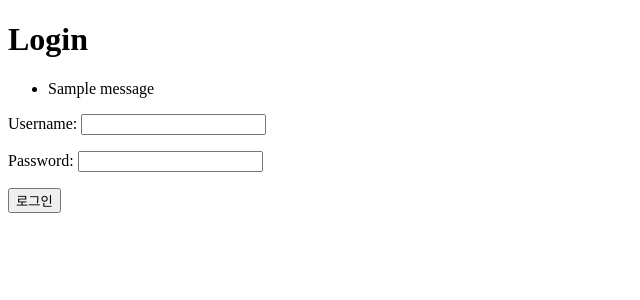
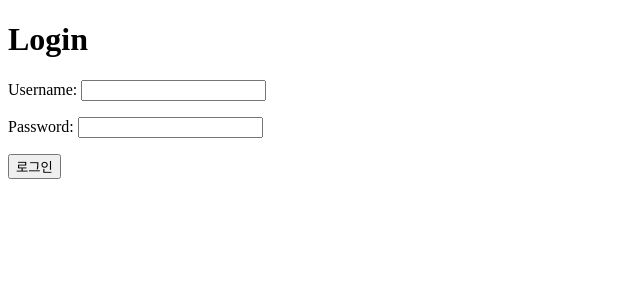
Before and after one commit to rlozl15/pystagram, a Django app: page /users/login/ in a window 1280 px wide. Shown: the top 300 px of the page, without its empty margins (0-640 px from the left). Run offline with Django 4.2, Linux system fonts and the light colour scheme; tables that the repository leaves empty hold one stand-in row (values such as "Sample post"); one stand-in notice (Sample message) is shown.

Commit message:
feat: #3 로그인 기능 개선
- 피드 페이지에 로그인 상태 표시 (사용자 이름 표기)
- message 기능 대신 form 기능을 사용해 에러 메시지 전달

```diff
--- a/templates/posts/feeds.html
+++ b/templates/posts/feeds.html
@@ -3,6 +3,7 @@
 <body>
 	<div>
 		<h1>Feeds</h1>
+		<div>{{ user.username }} (ID: {{ user.id }})</div>
 		<a href="/users/logout/">로그아웃</a>
 	</div>
 </body>
--- a/templates/users/login.html
+++ b/templates/users/login.html
@@ -3,15 +3,6 @@
 <body>
 	<div>
 		<h1>Login</h1>
-
-		{% if messages %}
-		  <ul>
-			{% for message in messages %}
-			  <li{% if message.tags %} class="{{ message.tags }}"{% endif %}>{{ message }}</li>
-			{% endfor %}
-		  </ul>
-		{% endif %}
-
 		<form method = "POST">
 			{% csrf_token %}
 			{{ form.as_p }}
--- a/users/views.py
+++ b/users/views.py
@@ -1,7 +1,6 @@
 from django.shortcuts import render, redirect
 from django.contrib.auth import authenticate, login, logout
 from users.forms import LoginForm
-from django.contrib import messages
 
 def login_view(request):
     if request.user.is_authenticated:
@@ -23,7 +22,8 @@ def login_view(request):
                 login(request, user)
                 return redirect("/posts/feeds/")
             else:
-                messages.error(request, "실패했습니다.")
+                # form에 에러를 추가
+                form.add_error(None, "해당하는 사용자가 없습니다.")
     else:
         form = LoginForm()
 
```
